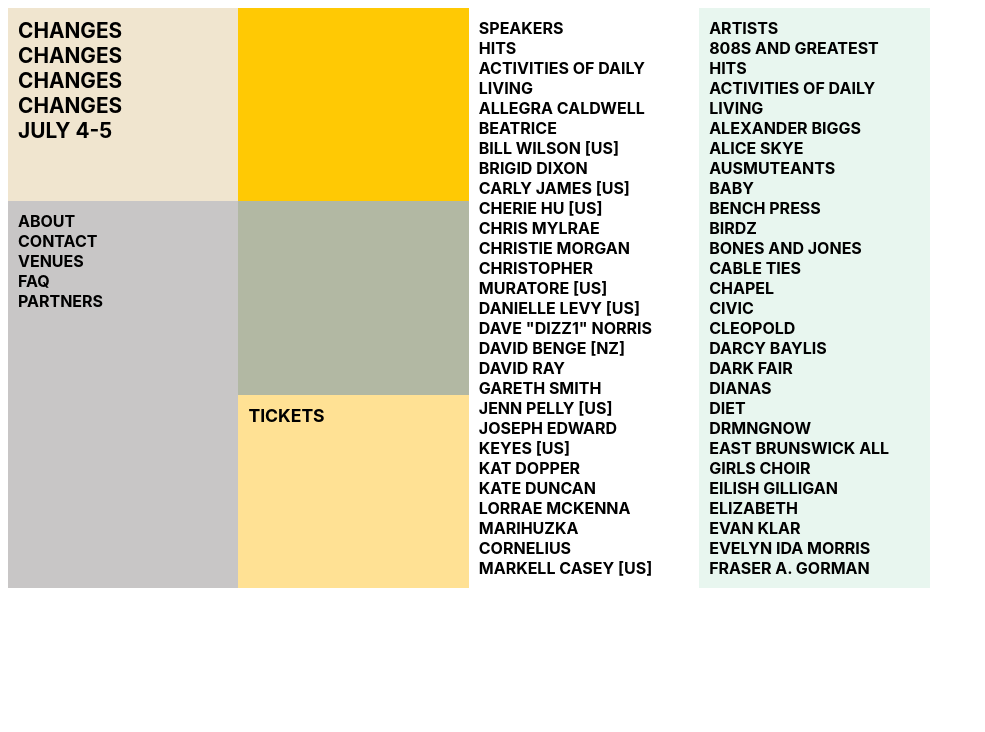
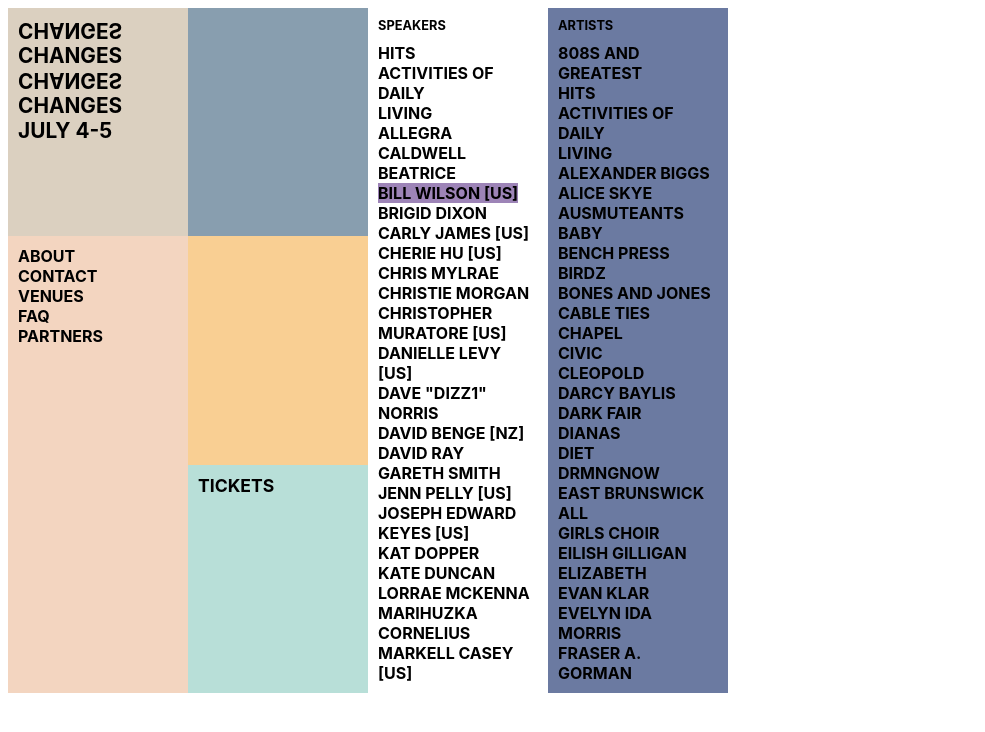
Before and after one commit to minjuice1/nomadcoders, a plain HTML site: page CSS/10.12/10_12.html in a window 1280 px wide. Shown: the whole page, without its empty margins (0-985 px from the left). Drawn offline with Linux system fonts and the light colour scheme.

Commit message:
10.12 challenge for CSS

```diff
--- a/CSS/10.12/10_12.css
+++ b/CSS/10.12/10_12.css
@@ -15,11 +15,11 @@ body {
 	display: grid;
 	font-weight: bold;
 	grid-template-rows: repeat(3, minmax(max-content, 24vh));
-	grid-template-columns: repeat(4, minmax(max-content, 18vw));
+	grid-template-columns: repeat(4, minmax(180px, 10vw));
 }
 
 .grid > div:nth-child(1) {
-	background-color: #f0e5cf;
+	background-color: #dbd0c0;
 	font-size: 1.3rem;
 	text-align: left;
 	padding: 10px;
@@ -27,22 +27,26 @@ body {
 
 .grid > div:nth-child(2) {
 	grid-row: 2/4;
-	background-color: #c8c6c6;
+	background-color: #f3d5c0;
 	text-align: left;
 	padding: 10px;
 }
 
+.item1:nth-child(n) {
+	transform: rotateX(180deg);
+}
+
 .grid > div:nth-child(3) {
-	background-color: #ffc904;
+	background-color: #889eaf;
 }
 
 .grid > div:nth-child(4) {
 	grid-row: 2/3;
-	background-color: #b2b8a3;
+	background-color: #f9cf93;
 }
 
 .grid > div:nth-child(5) {
-	background-color: #ffe194;
+	background-color: #b8dfd8;
 	font-size: 1.1rem;
 	text-align: left;
 	padding: 10px;
@@ -56,7 +60,16 @@ body {
 
 .grid > div:nth-child(7) {
 	grid-row: 1/4;
-	background-color: #e8f6ef;
+	background-color: #6b7aa1;
 	text-align: left;
 	padding: 10px;
 }
+
+#speakers,
+#artists {
+	font-size: 0.8rem;
+	margin-bottom: 10px;
+}
+#highlight {
+	background-color: #9d84b7;
+}
--- a/CSS/10.12/10_12.html
+++ b/CSS/10.12/10_12.html
@@ -11,10 +11,10 @@
 		<div class="grid">
 			<div>
 				<div class="item1">CHANGES</div>
+				<div>CHANGES</div>
 				<div class="item1">CHANGES</div>
-				<div class="item1">CHANGES</div>
-				<div class="item1">CHANGES</div>
-				<div class="item1">JULY 4-5</div>
+				<div>CHANGES</div>
+				<div>JULY 4-5</div>
 			</div>
 			<div>
 				<div>ABOUT</div>
@@ -33,7 +33,7 @@
 				<div>LIVING</div>
 				<div>ALLEGRA CALDWELL</div>
 				<div>BEATRICE</div>
-				<div>BILL WILSON [US]</div>
+				<span id="highlight">BILL WILSON [US]</span>
 				<div>BRIGID DIXON</div>
 				<div>CARLY JAMES [US]</div>
 				<div>CHERIE HU [US]</div>
```
